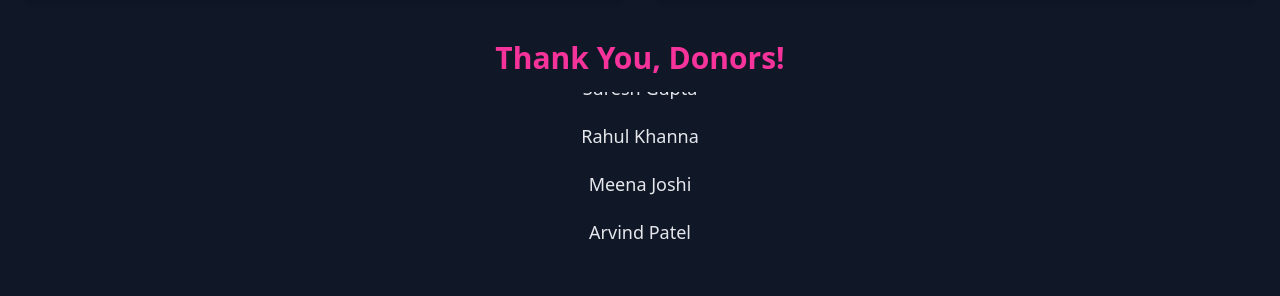
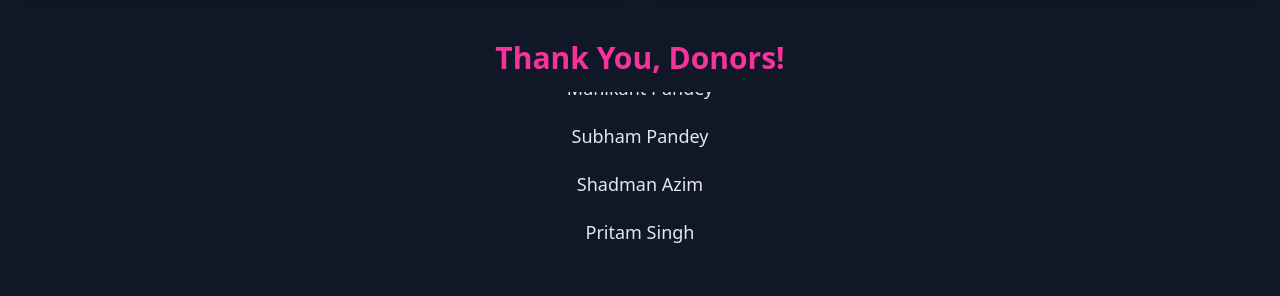
Before and after one commit to ANKITKUMAR1809/MaaFoundation, a React (Vite) app: page /stories in a window 1280 px wide. Shown: the part 372-668 px from the top of the page. Built offline with nearby package versions, Linux system fonts and the light colour scheme.

Commit message:
changed something that important

```diff
--- a/src/pages/Home.jsx
+++ b/src/pages/Home.jsx
@@ -1,9 +1,13 @@
 import { Link } from "react-router-dom";
 import { HeartHandshake, HelpingHand, Stethoscope } from "lucide-react";
 import { motion } from "framer-motion";
-import img from './13632.jpg';
+import { useState } from "react";
+import img from "./13632.jpg";
+import qrCode from "./13632.jpg"; // Add your QR code image here
 
 const Home = () => {
+  const [showQR, setShowQR] = useState(false);
+
   return (
     <div className="bg-gray-900 min-h-screen text-white">
       {/* Hero Section */}
@@ -12,10 +16,7 @@ const Home = () => {
         animate={{ opacity: 1, y: 0 }}
         transition={{ duration: 1 }}
         className="relative bg-cover bg-center h-[80vh] flex flex-col justify-center items-center text-center px-4"
-        style={{
-          backgroundImage:
-            `url(${img})`,
-        }}
+        style={{ backgroundImage: `url(${img})` }}
       >
         <div className="bg-black bg-opacity-70 p-6 rounded-lg w-full max-w-lg">
           <motion.h1
@@ -37,11 +38,7 @@ const Home = () => {
 
           {/* Responsive Button Container */}
           <div className="mt-6 flex flex-col md:flex-row md:justify-center gap-4 items-center">
-            <motion.div
-              whileHover={{ scale: 1.1 }}
-              whileTap={{ scale: 0.9 }}
-              className="w-full md:w-auto"
-            >
+            <motion.div whileHover={{ scale: 1.1 }} whileTap={{ scale: 0.9 }} className="w-full md:w-auto">
               <Link
                 to="/get-involved"
                 className="block text-center px-6 py-3 bg-gray-800 text-white border border-gray-600 rounded-lg shadow-md hover:bg-gray-700 transition"
@@ -53,20 +50,45 @@ const Home = () => {
         </div>
       </motion.div>
 
+      {/* 🚨 Banner: Urgent Help Needed for Nani Maa */}
+      <div className="bg-red-600 text-white text-center py-6 px-4 mt-10 rounded-lg mx-4 md:mx-20 shadow-lg">
+        <h2 className="text-2xl font-bold">🚨 URGENT HELP NEEDED 🚨</h2>
+        <p className="mt-2 text-lg">
+          A loving grandmother <strong>(Nani Maa)</strong> is in urgent need of **medical treatment**.
+          Your support can make a difference!
+        </p>
+        <motion.button
+          whileHover={{ scale: 1.1 }}
+          whileTap={{ scale: 0.9 }}
+          className="mt-4 px-6 py-3 bg-white text-red-600 font-bold rounded-lg shadow-md hover:bg-gray-200 transition"
+          onClick={() => setShowQR(true)}
+        >
+          Donate Now ❤️
+        </motion.button>
+      </div>
+
+      {/* 🔥 QR Code Popup */}
+      {showQR && (
+        <div className="fixed inset-0 bg-black bg-opacity-70 flex justify-center items-center">
+          <div className="bg-white p-6 rounded-lg text-center relative">
+            <button
+              className="absolute top-2 right-2 bg-red-600 text-white px-3 py-1 rounded-full"
+              onClick={() => setShowQR(false)}
+            >
+              ✕
+            </button>
+            <h3 className="text-xl font-bold text-gray-800">Scan to Donate ❤️</h3>
+            <img src={qrCode} alt="Amazon Pay QR Code" className="w-48 mx-auto mt-4" />
+          </div>
+        </div>
+      )}
+
       {/* Features Section */}
       <div className="py-16 px-4 text-center">
-        <motion.h2
-          initial={{ opacity: 0 }}
-          animate={{ opacity: 1 }}
-          transition={{ duration: 1 }}
-          className="text-3xl font-semibold text-gray-200"
-        >
+        <motion.h2 initial={{ opacity: 0 }} animate={{ opacity: 1 }} transition={{ duration: 1 }} className="text-3xl font-semibold text-gray-200">
           How We Help
         </motion.h2>
-        <p className="text-gray-400 mt-2">
-          We provide medical assistance to every Maa, Nanimaa, and
-          Dadi and Women in need.
-        </p>
+        <p className="text-gray-400 mt-2">We provide medical assistance to every Maa, Nanimaa, and Dadi in need.</p>
 
         <div className="mt-10 grid md:grid-cols-3 gap-8">
           {features.map((feature, index) => (
@@ -78,9 +100,7 @@ const Home = () => {
               className="bg-gray-800 p-6 rounded-lg shadow-md hover:shadow-lg transition"
             >
               <feature.icon size={50} className="text-pink-500 mx-auto" />
-              <h3 className="text-xl font-semibold mt-4 text-white">
-                {feature.title}
-              </h3>
+              <h3 className="text-xl font-semibold mt-4 text-white">{feature.title}</h3>
               <p className="text-gray-400 mt-2">{feature.description}</p>
             </motion.div>
           ))}
@@ -88,23 +108,11 @@ const Home = () => {
       </div>
 
       {/* Call to Action */}
-      <motion.div
-        initial={{ scale: 0.8, opacity: 0 }}
-        animate={{ scale: 1, opacity: 1 }}
-        transition={{ duration: 0.8 }}
-        className="bg-pink-600 text-white text-center py-10"
-      >
+      <motion.div initial={{ scale: 0.8, opacity: 0 }} animate={{ scale: 1, opacity: 1 }} transition={{ duration: 0.8 }} className="bg-pink-600 text-white text-center py-10">
         <h2 className="text-3xl font-bold">Join Us in Making a Difference</h2>
         <p className="mt-3">Support mothers and grandmothers in need.</p>
-        <motion.div
-          whileHover={{ scale: 1.1 }}
-          whileTap={{ scale: 0.9 }}
-          className="inline-block mt-4"
-        >
-          <Link
-            to="/get-involved"
-            className="px-6 py-3 bg-white text-pink-600 rounded-lg shadow-md hover:bg-gray-100 transition"
-          >
+        <motion.div whileHover={{ scale: 1.1 }} whileTap={{ scale: 0.9 }} className="inline-block mt-4">
+          <Link to="/get-involved" className="px-6 py-3 bg-white text-pink-600 rounded-lg shadow-md hover:bg-gray-100 transition">
             Get Involved
           </Link>
         </motion.div>
@@ -117,8 +125,7 @@ const Home = () => {
 const features = [
   {
     title: "Medical Support",
-    description:
-      "Free checkups, medicines, and treatments for mothers and grandmothers.",
+    description: "Free checkups, medicines, and treatments for mothers and grandmothers.",
     icon: HeartHandshake,
   },
   {
@@ -128,8 +135,7 @@ const features = [
   },
   {
     title: "Emergency Assistance",
-    description:
-      "Immediate help for critical medical conditions and emergencies.",
+    description: "Immediate help for critical medical conditions and emergencies.",
     icon: HelpingHand,
   },
 ];
--- a/src/pages/Stories.jsx
+++ b/src/pages/Stories.jsx
@@ -1,16 +1,16 @@
 import { motion } from "framer-motion";
 
 const donors = [
-  "Anjali Sharma",
-  "Rohan Mehta",
-  "Priya Verma",
-  "Amit Singh",
-  "Neha Kapoor",
-  "Suresh Gupta",
-  "Rahul Khanna",
-  "Meena Joshi",
-  "Arvind Patel",
-  "Sunita Desai",
+  "Sonam Kumari",
+  "Ankit Kumar",
+  "Karan Kumar",
+  "Ketan Sharma",
+  "Mohit Kumar",
+  "Manikant Pandey",
+  "Subham Pandey",
+  "Shadman Azim",
+  "Pritam Singh",
+  "Kamlesh Kumar",
   // Add more donor names here manually
 ];
 
```
